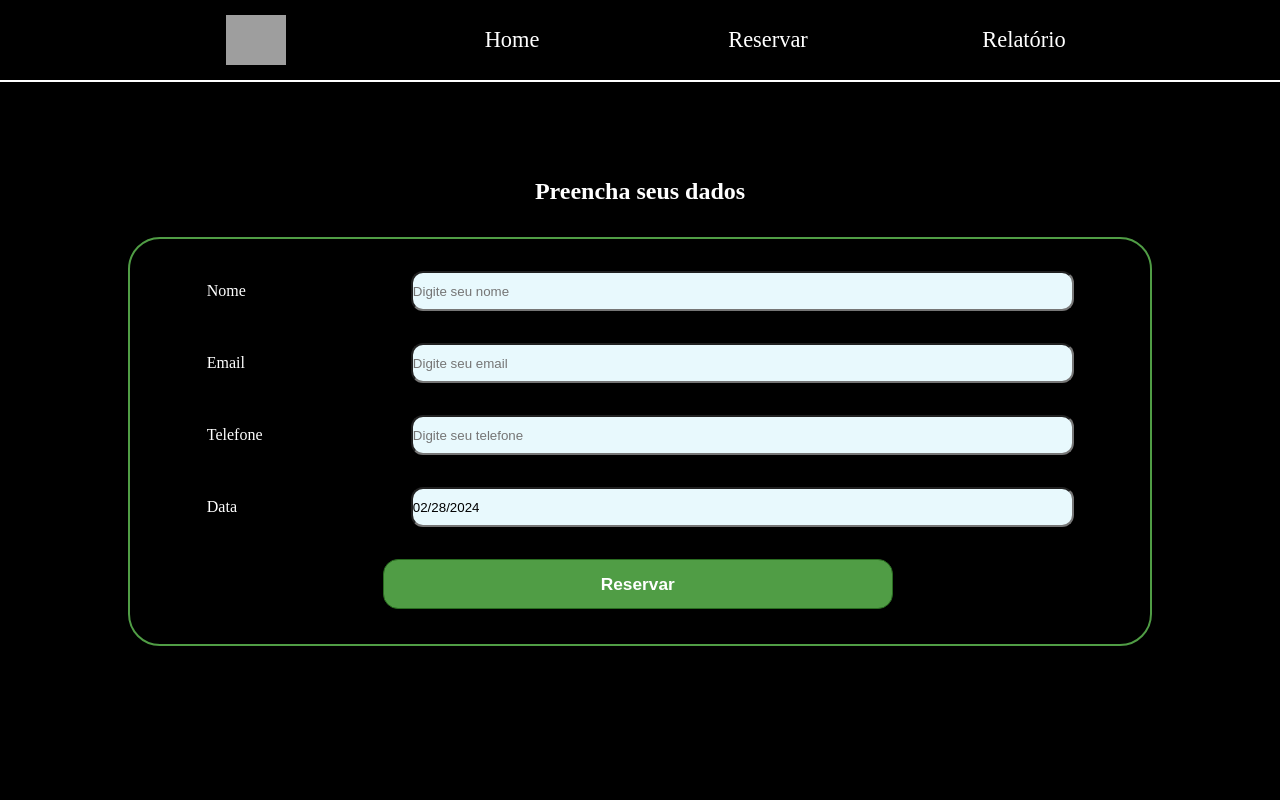
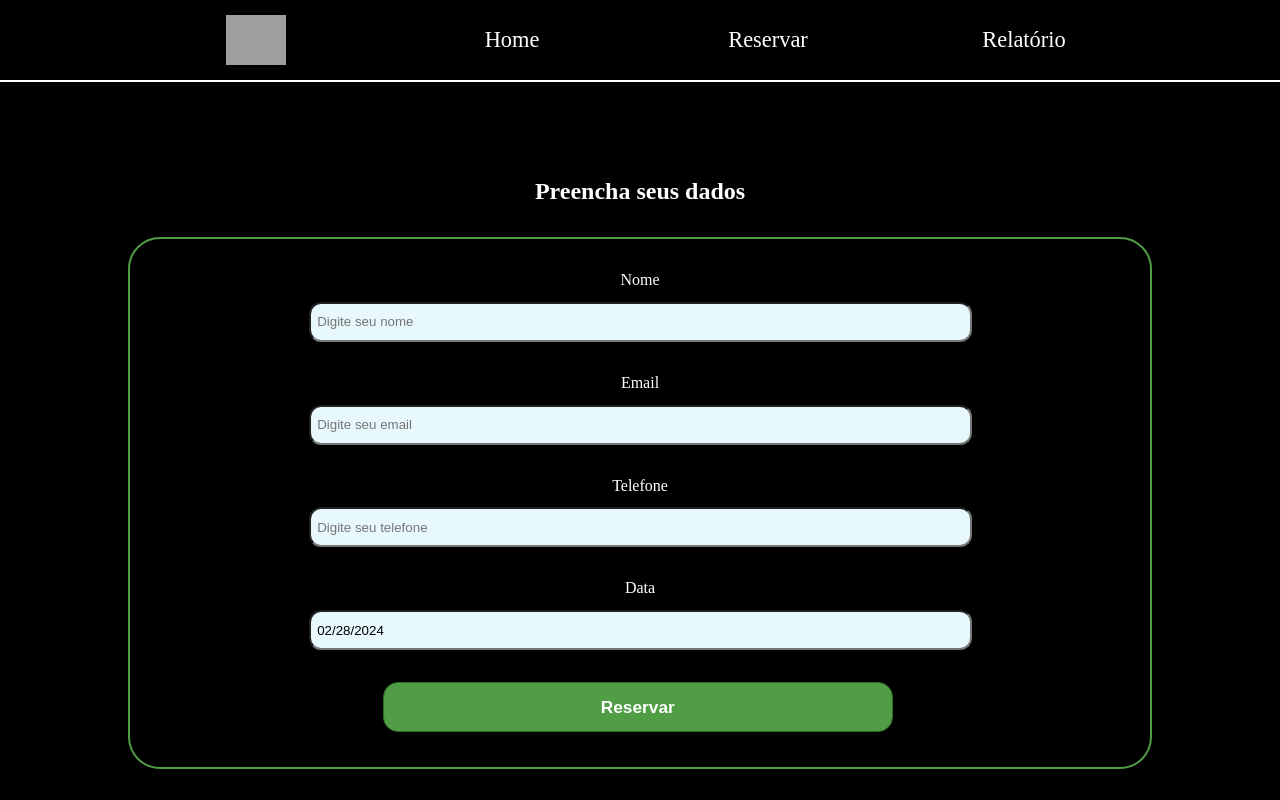
Before and after one commit to LeandroAndrekowicz/Reservas-FrontEnd, a React (Vite) app: page /reserve in a window 1280 px wide. Built offline with nearby package versions, Linux system fonts and the light colour scheme; no server answers; grey boxes are pictures that could not be loaded.

Commit message:
Envio do formulario

```diff
--- a/package.json
+++ b/package.json
@@ -10,10 +10,12 @@
     "preview": "vite preview"
   },
   "dependencies": {
+    "axios": "^1.6.7",
     "react": "^18.2.0",
     "react-datepicker": "^6.2.0",
     "react-dom": "^18.2.0",
-    "react-router-dom": "^6.22.1"
+    "react-router-dom": "^6.22.1",
+    "react-toastify": "^10.0.4"
   },
   "devDependencies": {
     "@types/react": "^18.2.56",
--- a/src/components/Button/index.tsx
+++ b/src/components/Button/index.tsx
@@ -3,7 +3,7 @@ import './Button.css'
 
 type Props = {
     text: string;
-    onclick: () => void;
+    onclick?: () => void;
 }
 
 const Button = (props: Props) => {
--- /dev/null
+++ b/src/components/notifys/toastfy.ts
@@ -0,0 +1,32 @@
+import { useNavigate } from 'react-router-dom';
+import { Bounce, toast } from 'react-toastify';
+
+import 'react-toastify/dist/ReactToastify.css';
+
+export const notifySuccess = (message : string) => {
+    toast.success(`${message}`, {
+        position: "top-right",
+        autoClose: 5000,
+        hideProgressBar: false,
+        closeOnClick: true,
+        pauseOnHover: true,
+        draggable: true,
+        progress: undefined,
+        theme: "light",
+        transition: Bounce,
+    });
+}
+
+export const notifyError = (message : string) => {
+    toast.error(`${message}`, {
+        position: "top-right",
+        autoClose: 5000,
+        hideProgressBar: false,
+        closeOnClick: true,
+        pauseOnHover: true,
+        draggable: true,
+        progress: undefined,
+        theme: "light",
+        transition: Bounce,
+    });
+}
--- a/src/pages/Reserve/Reserve.css
+++ b/src/pages/Reserve/Reserve.css
@@ -5,6 +5,7 @@
     justify-content: center;
     align-items: center;
     height: auto;
+    margin-bottom: 2vw;
 }
 
 .container-info{
@@ -13,6 +14,7 @@
     align-items: center;
     margin-bottom: 2em;
     margin-top: 2em;
+    flex-direction: column;
 }
 
 .form-input{
@@ -23,6 +25,8 @@
     align-items: center;
     background-color: #E8F9FD;
     border-radius: .9em;
+    outline: none;
+    padding-left: .5em;
 }
 
 .container-titulo h2{
@@ -32,13 +36,10 @@
 }
 
 .form-label{
-    width: 20%;
     color: white;
-    display: flex;
-    position: relative;
-    justify-content: start;
-    align-items: center;
-    margin-left: 6vw;
+    margin-bottom: 1vw;
+    width: 100%;
+    text-align: center;
 }
 
 .form-style{
@@ -76,14 +77,23 @@
     align-items: center;
     background-color: #E8F9FD;
     border-radius: .9em;
+    outline: none;
+    padding-left: .5em;
+}
+
+.react-datepicker__day--disabled, .react-datepicker__day--disabled:hover{
+    background-color: rgba(255, 0, 0, 0.747) !important;
+    color: white !important;
+    font-weight: 900 !important;
+}
+
+
+.react-datepicker__day--selected{
+    background-color: #509D45 !important;
 }
 
 @media (max-width: 600px) {
     .container-info{
         flex-direction: column;
     }
-
-    .form-label {
-        width: 70%;
-    }
 }
--- a/src/pages/Reserve/index.tsx
+++ b/src/pages/Reserve/index.tsx
@@ -1,32 +1,66 @@
-import React, { useState } from 'react'
+import React, { useEffect, useState } from 'react'
 import './Reserve.css'
 import Header from '../../components/Header'
 import "react-datepicker/dist/react-datepicker.css";
 import DatePicker from "react-datepicker";
 import Button from '../../components/Button';
+import { api } from '../../server/api';
+import { ToastContainer } from 'react-toastify';
+import { notifyError, notifySuccess } from '../../components/notifys/toastfy';
 
 
 interface ReserveData {
   name: string;
   email: string;
   phone: string;
-  data: Date;
+  date: Date;
 }
 
 const Reserve = () => {
-  const [startDate, setStartDate] = useState(new Date());
-
+  const [reservedDates, setReservedDates] = useState([]);
   const [formData, setFormData] = useState<ReserveData>({
     name: '',
     email: '',
     phone: '',
-    data: new Date()
+    date: new Date()
   });
 
+  const submitForm = async (event : any) => {
+    event.preventDefault();
+
+    let newDate = new Date(formData.date).toISOString().split('T')[0];
+
+    try {
+      await api.post('/reserve/create', {
+        ...formData,
+        date: newDate,
+      })
+        .then((response) => {
+          notifySuccess(response.data.message)
+        })
+    } catch (error : any) {
+        notifyError(error.response.data.message);
+    }
+
+  }
+
+  const findAllDates = async () => {
+    await api.get('/reserve/dates/').then((response) => {
+      console.log(response.data.dates);
+      setReservedDates(response.data.dates)
+    })
+  }
+
+  useEffect(() => {
+    findAllDates();
+  }, [])
+
+
   return (
+    <>
       <section>
           <Header />
-        <form className='container-form'>
+          <form className='container-form' onSubmit={submitForm}>
               <div className='container-titulo'>
                 <h2>Preencha seus dados</h2>
               </div>
@@ -78,23 +112,26 @@ const Reserve = () => {
                   <label className='form-label'>Data</label>
                   <DatePicker
                     className='form-input-data'
-                  selected={formData.data}
+                    selected={formData.date}
                     onChange={(date : Date) => setFormData({
                       ...formData,
-                    data: date
+                      date: date
                     })}
                     minDate={new Date()}
                     required
+                    excludeDates={reservedDates.map((item : any) => item.data.date)}
                   />
                 </div>
 
                 <div className='container-info-button'>
-                <Button onclick={() => console.log('oi')} text='Reservar'/>;
+                  <Button text='Reservar'/>;
                 </div>
+                <ToastContainer />
 
               </div>
           </form>
       </section>
+    </>
   )
 }
 
--- /dev/null
+++ b/src/server/api.ts
@@ -0,0 +1,6 @@
+import axios from "axios";
+
+
+export const api = axios.create({
+    baseURL: 'http://localhost:3000/',
+})
```
Also changed, not shown: 1 other file (tests, documents, lock files or other folders). Lines whose indentation alone changed are shown as unchanged.
